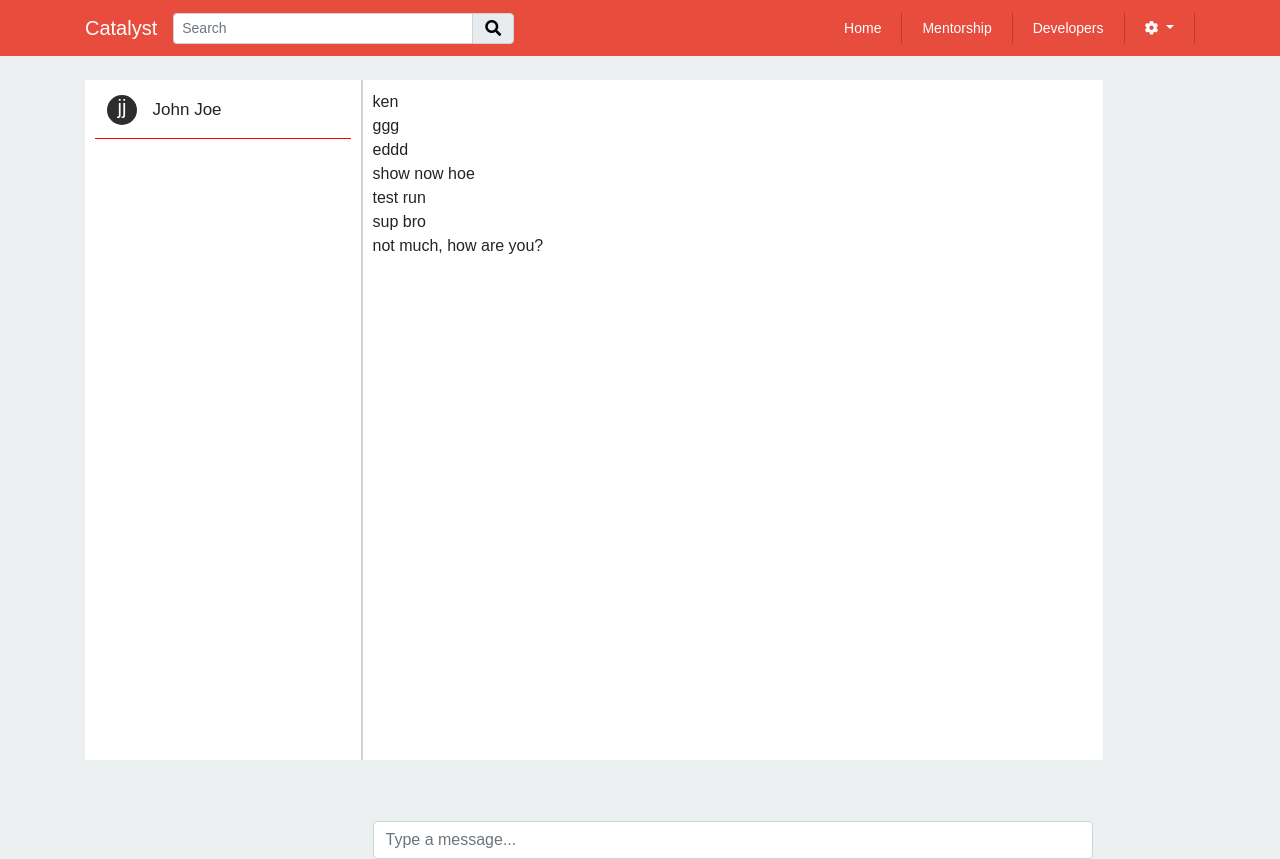
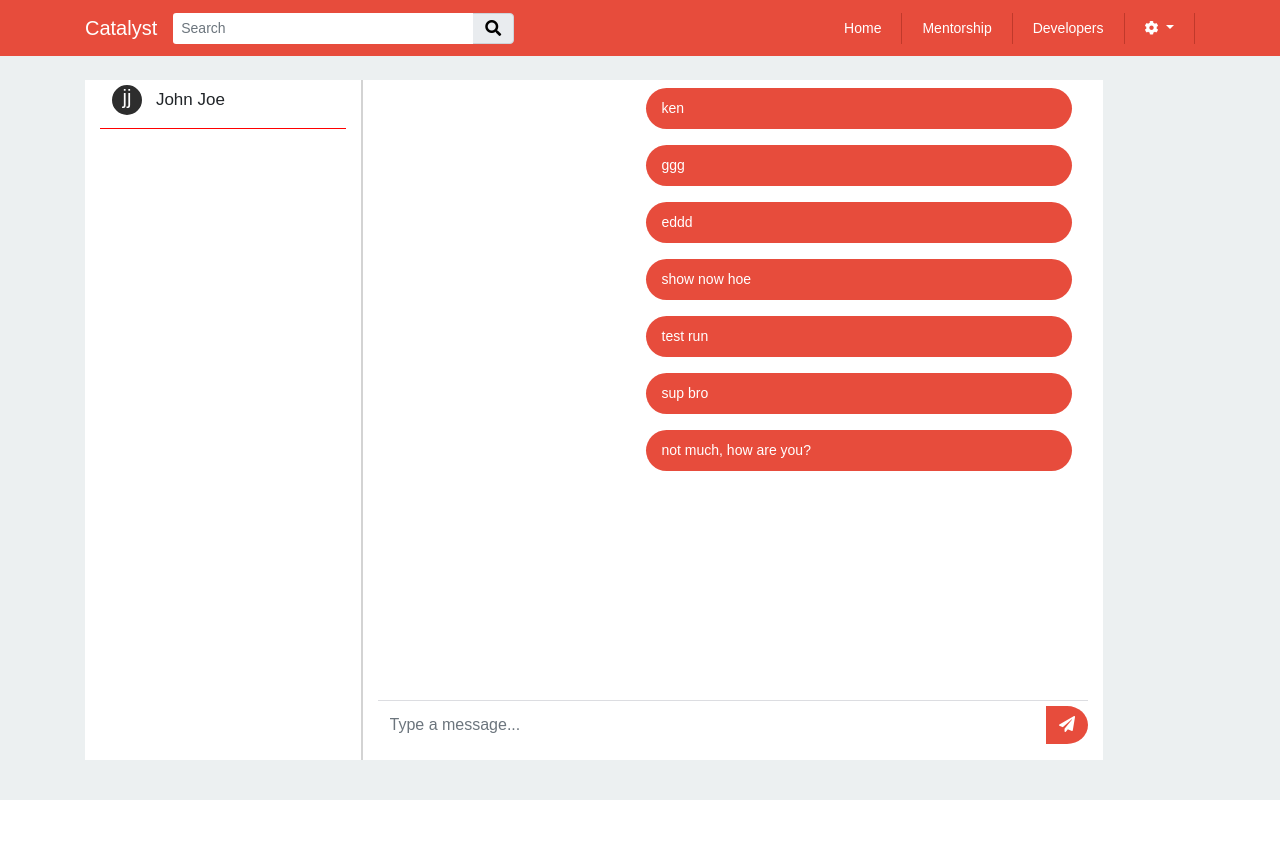
Before and after one commit to enrina-wilms/catalyst, a PHP site: page /includes/chat/chat-home.php in a window 1280 px wide. After the commit the page ends 800 px from the top, so only its background shows below. Run offline with PHP 8.4, Linux system fonts and the light colour scheme; data comes from the database, SQL or seed files in the repository; some libraries are stand-ins or nearby versions; some web fonts are replaced.

Commit message:
add styling fro chat

```diff
--- a/css/style.css
+++ b/css/style.css
@@ -65,39 +65,104 @@ a:hover {
 	color: white;
 }
 /*====================================== CHAT ======================================================*/
-.chat-box{
-	padding: 10px;
+.chat-box {
 	background-color: white;
 	height: 85vh;
 }
-.chat-users{
+
+.chat-users {
 	border-right: 2px solid lightgray;
 }
-.chat-user{
+
+.chat-user {
+	width: 60%;
 	float: right;
-	background-color: lightblue;
+	color: #fff;
+	background-color: #E74C3C;
 }
-.chat-friend{
+
+.chat-friend {
+	width: 60%;
 	float: left;
-	background-color:#C5C8CD;
+	background-color: #F1F0F0;
 }
-.chat-user, .chat-friend{
-	padding: 5px 1em;
+
+.chat-user,
+.chat-friend {
+	padding: 10px 1em;
+	border-radius: 50px;
+	/*
 	border-bottom-left-radius: 1.3em;
 	border-top-left-radius: 1.3em;
 	border-bottom-right-radius: 1.3em;
     border-top-right-radius: 1.3em;
+*/
 }
-.chat-msg{
+
+.chat-msg {
 	display: block;
-	font-size: 18px;
+	font-size: 14px;
 }
+
+/*
 .vbottom{
     position: relative;
     top: 91%;
 	transform: translateY(-100%);
 }
-.msg{
+*/
+.msg {}
+
+.fa-paper-plane {
+	color: #fff;
+}
+
+.chat-button {
+	border-radius: 50%;
+	background: #E74C3C !important;
+}
+
+.chat-message {
+	position: relative;
+}
+
+.chat-input {
+	margin-top: 5px;
+	padding-top: 5px;
+	border-top: 1px solid #dcdde1;
+	width: 96%;
+	position: absolute;
+	bottom: 0;
+}
+
+.chat-message-container {
+	height: 90%;
+	overflow-y: scroll;
+	margin-bottom: 2px;
+}
+
+.form-control {
+	border: none;
+}
+
+::-webkit-scrollbar {
+	width: 5px;
+}
+
+::--moz--scrollbar {
+	width: 5px;
+}
+
+::-webkit-scrollbar-track {
+	background: #f1f1f1;
+}
+
+::-webkit-scrollbar-thumb {
+	background: #888;
+}
+
+::-webkit-scrollbar-thumb:hover {
+	background: #555;
 }
 /*===================================== MENTORSHIP ======================================================*/
 .apprentice-sub-link{
--- a/includes/chat/chat-home.php
+++ b/includes/chat/chat-home.php
@@ -11,10 +11,20 @@ require_once 'header.php';
             <?php require_once '../mentorship/list-user-apprentice.php';?>
         </div>
         <div class="col-sm-8 chat-box form-group">
+			<div class="chat-message-container">
             <div class="row messages"><?php require_once 'chat.php';?></div>
+			</div>
+			<div class="row input-group mb-3 chat-input">
+				<input type="text" class="form-control entry" placeholder="Type a message..." aria-label="message" aria-describedby="basic-addon2">
+				<div class="input-group-append">
+					<button class="btn chat-button" type="button"><i class="fas fa-paper-plane"></i></button>
+				</div>
+			</div>
+<!--
             <div class="row vbottom">
                 <input type="text" class="form-control entry" placeholder="Type a message...">
             </div>
+-->
         </div>
     </div>
 </div>
--- a/includes/chat/chat.php
+++ b/includes/chat/chat.php
@@ -16,7 +16,12 @@ if(isset($_POST['method'])){
         }else{
             //add the messages inside the echo here
             foreach($messages as $message){
-                echo $message->message.'<br/>';
+				echo
+				'<div class="row chat-user mt-2 mb-2 mr-3">'
+				.'<span class="chat-msg">' . $message->message . '</span>'
+				.'</div>';
+
+                //echo $message->message.'<br/>';
             }
         }
     }else if($method === 'throw'){
--- a/models/database.php
+++ b/models/database.php
@@ -3,7 +3,7 @@ class Database
 {
 	private static $user = 'root';
 	//private static $pass = 'root'; //change to nothing with xampp
-	private static $pass = 'root'; //change to nothing with xampp
+	private static $pass = ''; //change to nothing with xampp
 	private static $db = 'webdev_networking';
 	private static $dsn = 'mysql:host=localhost;dbname=webdev_networking';
 	private static $dbcon;
```
